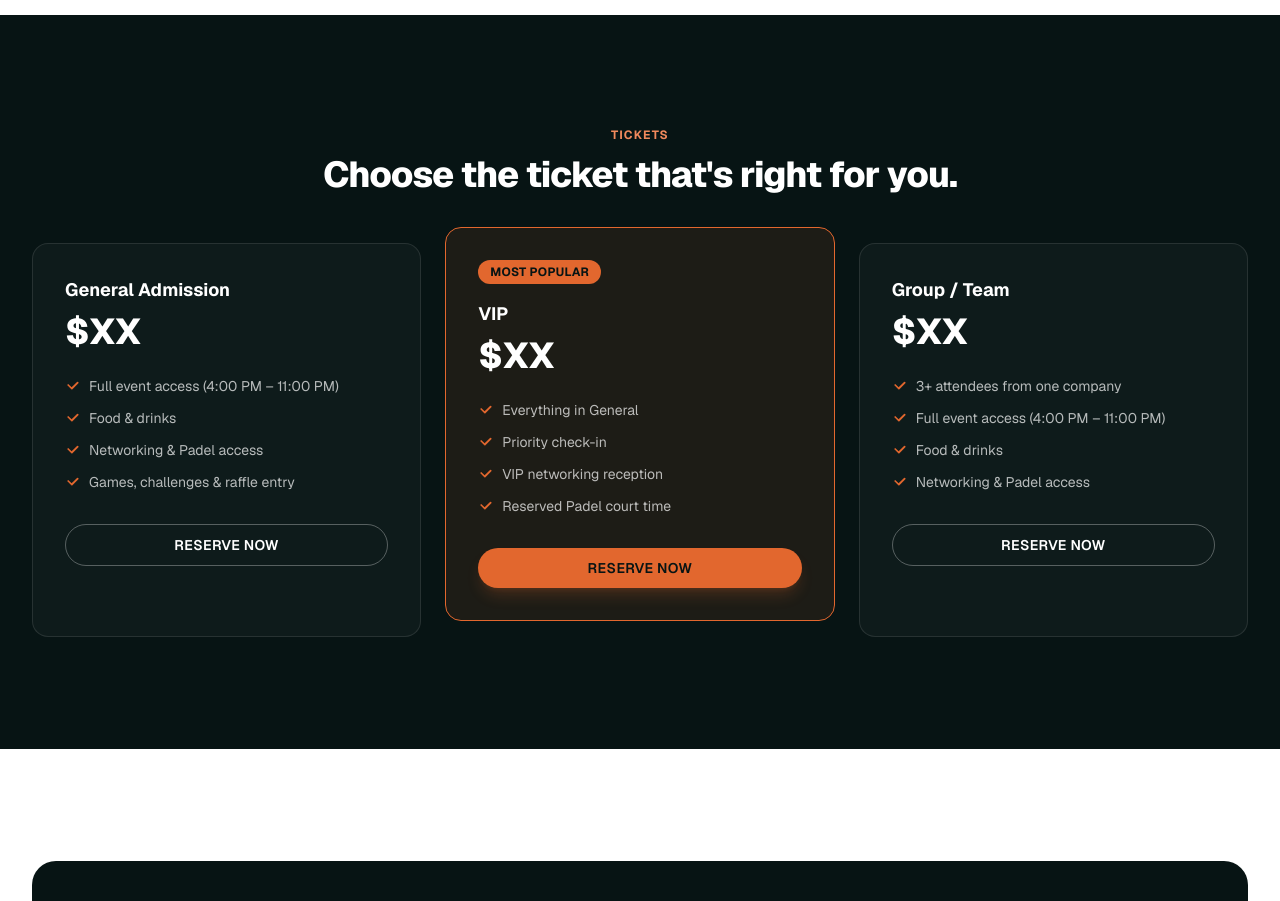
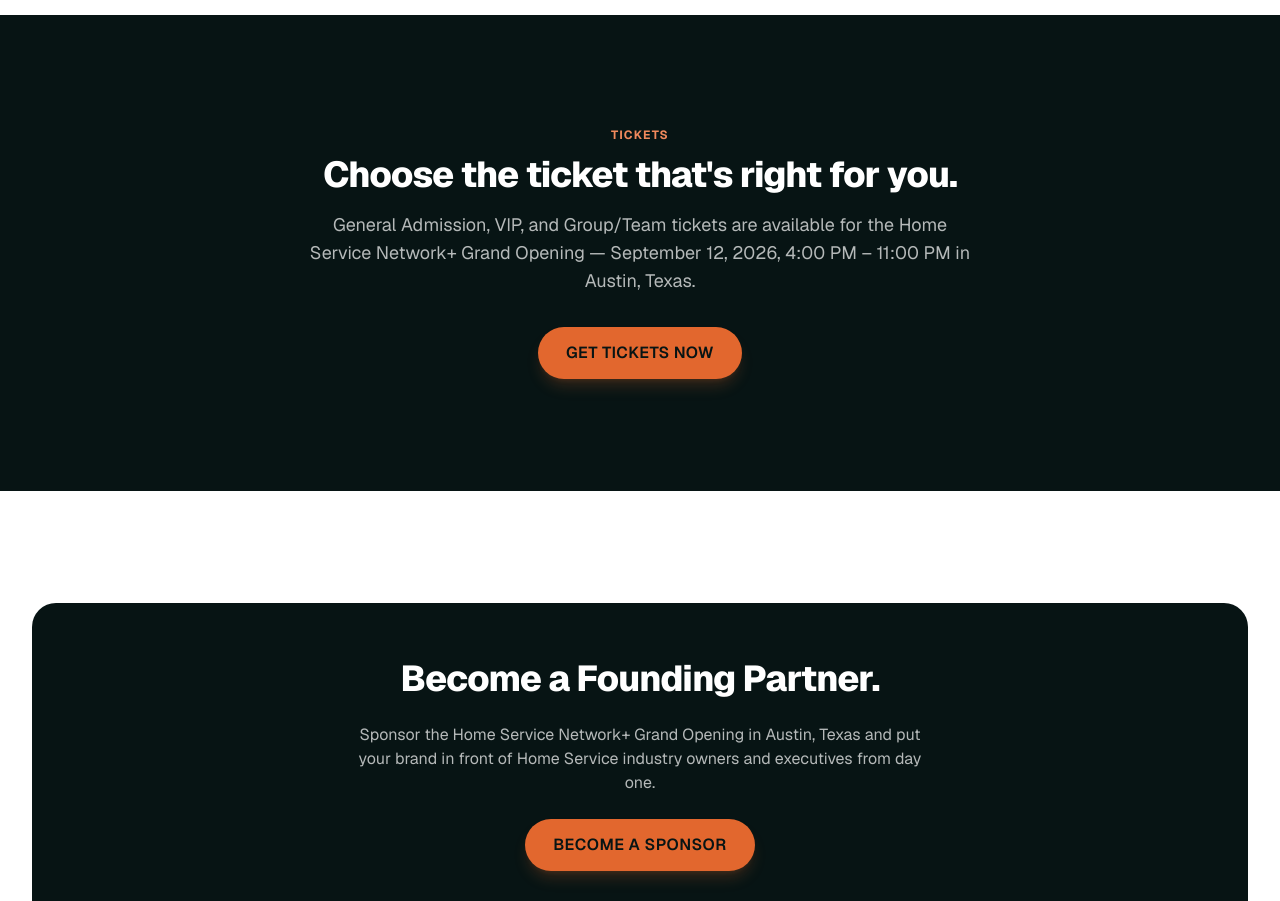
Before and after one commit to Aniyanetworks/homeservicenetwork, a Next.js app: page / in a window 1280 px wide. Shown: the part 8260-9161 px from the top of the page. Built offline with nearby package versions, Linux system fonts and the light colour scheme; no server answers.

Commit message:
link open in another tab

```diff
--- a/src/components/CtaButton.tsx
+++ b/src/components/CtaButton.tsx
@@ -29,9 +29,13 @@ export default function CtaButton({
   size = "md",
   className = "",
 }: CtaButtonProps) {
+  const isExternal = /^https?:\/\//.test(href);
+
   return (
     <Link
       href={href}
+      target={isExternal ? "_blank" : undefined}
+      rel={isExternal ? "noopener noreferrer" : undefined}
       className={`inline-flex items-center justify-center gap-2 rounded-full font-semibold uppercase tracking-wide transition-colors duration-200 ${VARIANT_CLASSES[variant]} ${SIZE_CLASSES[size]} ${className}`}
     >
       {children}
--- a/src/components/TicketSelection.tsx
+++ b/src/components/TicketSelection.tsx
@@ -1,60 +1,22 @@
-import { LINKS, TICKETS } from "@/lib/content";
+import { EVENT, LINKS } from "@/lib/content";
 import SectionHeading from "./SectionHeading";
 import CtaButton from "./CtaButton";
 
 export default function TicketSelection() {
   return (
     <section id="tickets" className="bg-navy-950 py-20 text-white sm:py-28">
-      <div className="mx-auto max-w-7xl px-4 sm:px-6 lg:px-8">
+      <div className="mx-auto max-w-3xl px-4 text-center sm:px-6 lg:px-8">
         <SectionHeading
           eyebrow="Tickets"
           title="Choose the ticket that's right for you."
+          body={`General Admission, VIP, and Group/Team tickets are available for the ${EVENT.name} ${EVENT.eventTitle} — ${EVENT.date}, ${EVENT.time} in ${EVENT.city}.`}
           align="center"
           dark
         />
 
-        <div className="mt-12 grid gap-6 sm:grid-cols-3">
-          {TICKETS.map((ticket) => (
-            <div
-              key={ticket.name}
-              className={`flex flex-col rounded-2xl border p-6 sm:p-8 ${
-                ticket.featured
-                  ? "border-brand-amber-500 bg-brand-amber-500/10 sm:-translate-y-4"
-                  : "border-white/10 bg-white/[0.03]"
-              }`}
-            >
-              {ticket.featured && (
-                <span className="mb-4 inline-block w-fit rounded-full bg-brand-amber-500 px-3 py-1 text-xs font-bold uppercase tracking-wide text-navy-950">
-                  Most Popular
-                </span>
-              )}
-              <h3 className="text-lg font-bold">{ticket.name}</h3>
-              <div className="mt-2 text-4xl font-extrabold">{ticket.price}</div>
-              <ul className="mt-6 flex flex-col gap-3">
-                {ticket.features.map((feature) => (
-                  <li key={feature} className="flex items-start gap-2 text-sm text-white/70">
-                    <svg
-                      viewBox="0 0 20 20"
-                      fill="currentColor"
-                      className="mt-0.5 h-4 w-4 shrink-0 text-brand-amber-500"
-                    >
-                      <path d="M16.7 5.3a1 1 0 010 1.4l-7.4 7.4a1 1 0 01-1.4 0L3.3 9.5a1 1 0 111.4-1.4l3.6 3.6 6.7-6.7a1 1 0 011.4 0z" />
-                    </svg>
-                    {feature}
-                  </li>
-                ))}
-              </ul>
-              <CtaButton
-                href={LINKS.getTickets}
-                variant={ticket.featured ? "primary" : "outline"}
-                size="md"
-                className="mt-8"
-              >
-                Reserve Now
-              </CtaButton>
-            </div>
-          ))}
-        </div>
+        <CtaButton href={LINKS.getTickets} size="lg" className="mt-8">
+          Get Tickets Now
+        </CtaButton>
       </div>
     </section>
   );
--- a/src/lib/content.ts
+++ b/src/lib/content.ts
@@ -269,32 +269,6 @@ export const SPONSOR_TIERS = [
   { name: "Community Partner", blurb: "Support the Grand Opening and get listed as a community partner." },
 ];
 
-export const TICKETS = [
-  {
-    name: "General Admission",
-    price: "$XX",
-    features: ["Full event access (4:00 PM – 11:00 PM)", "Food & drinks", "Networking & Padel access", "Games, challenges & raffle entry"],
-    featured: false,
-  },
-  {
-    name: "VIP",
-    price: "$XX",
-    features: [
-      "Everything in General",
-      "Priority check-in",
-      "VIP networking reception",
-      "Reserved Padel court time",
-    ],
-    featured: true,
-  },
-  {
-    name: "Group / Team",
-    price: "$XX",
-    features: ["3+ attendees from one company", "Full event access (4:00 PM – 11:00 PM)", "Food & drinks", "Networking & Padel access"],
-    featured: false,
-  },
-];
-
 export const FAQS = [
   {
     q: `Who should attend ${EVENT.name}?`,
```
